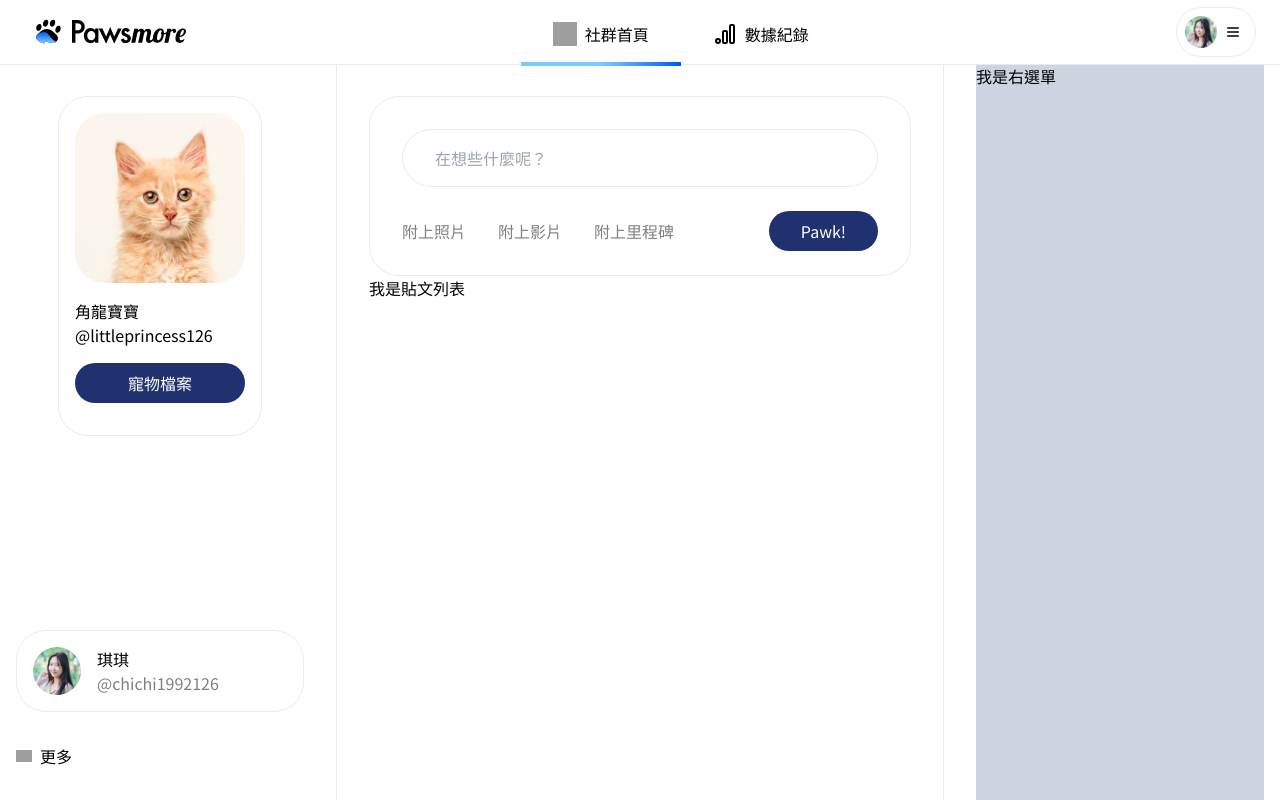
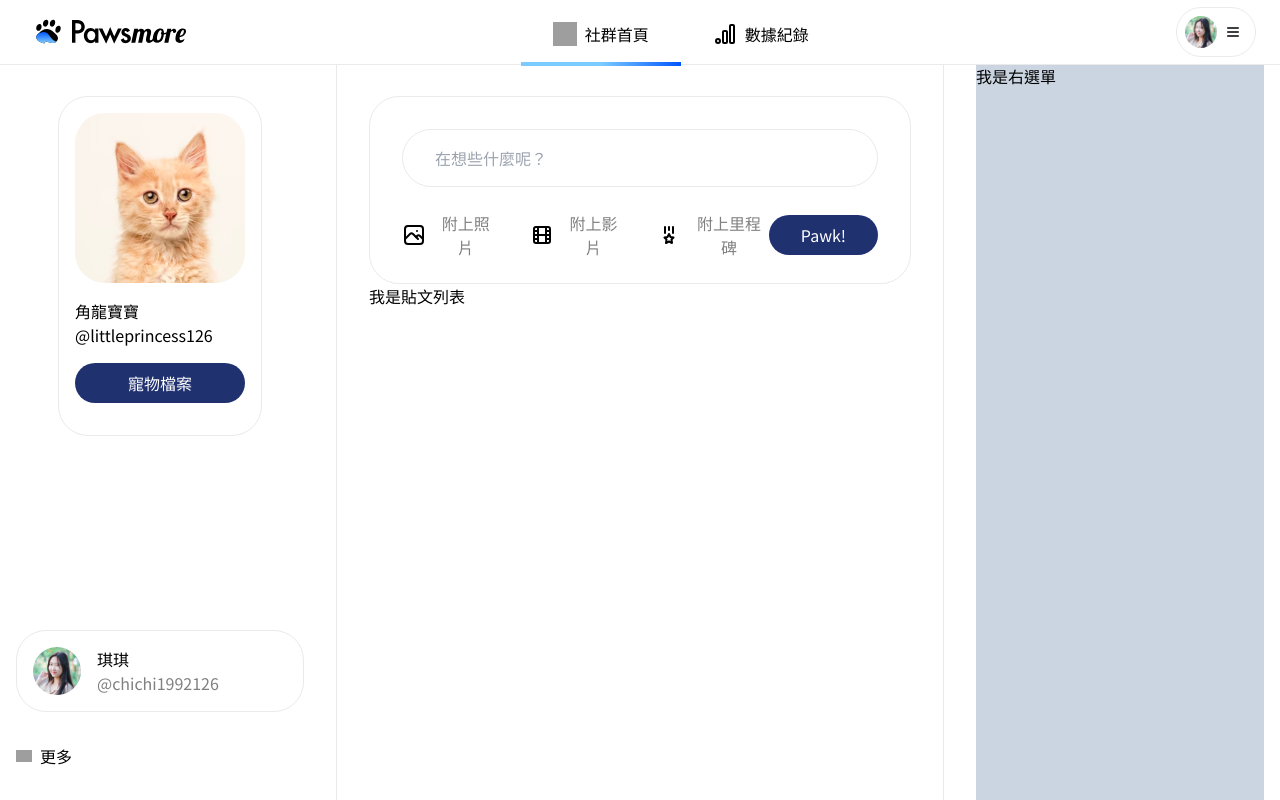
Before and after one commit to penspulse326/rocket_pawsmore, a Next.js app: page /test/social in a window 1280 px wide. Built offline with nearby package versions, Linux system fonts and the light colour scheme; grey boxes are pictures that could not be loaded.

Commit message:
style: add icons to pawk buttons

```diff
--- a/src/components/SocialPostList.tsx
+++ b/src/components/SocialPostList.tsx
@@ -1,3 +1,5 @@
+import Image from "next/image";
+
 export default function SocialPostList() {
   return (
     <div className="scrollbar-none col-span-6 p-8 border-x border-stroke bg-white overflow-y-scroll">
@@ -10,9 +12,33 @@ export default function SocialPostList() {
         />
         <div className="flex justify-between items-center mt-6">
           <div className="flex gap-8 text-note">
-            <span>附上照片</span>
-            <span>附上影片</span>
-            <span>附上里程碑</span>
+            <button type="button" className="flex items-center gap-2">
+              <Image
+                src="/icons/icon-photo.svg"
+                width={24}
+                height={24}
+                alt="upload-photo"
+              />
+              附上照片
+            </button>
+            <button type="button" className="flex items-center gap-2">
+              <Image
+                src="/icons/icon-video.svg"
+                width={24}
+                height={24}
+                alt="upload-video"
+              />
+              附上影片
+            </button>
+            <button type="button" className="flex items-center gap-2">
+              <Image
+                src="/icons/icon-medal.svg"
+                width={24}
+                height={24}
+                alt="upload-milestone"
+              />
+              附上里程碑
+            </button>
           </div>
           <button
             type="button"
```
